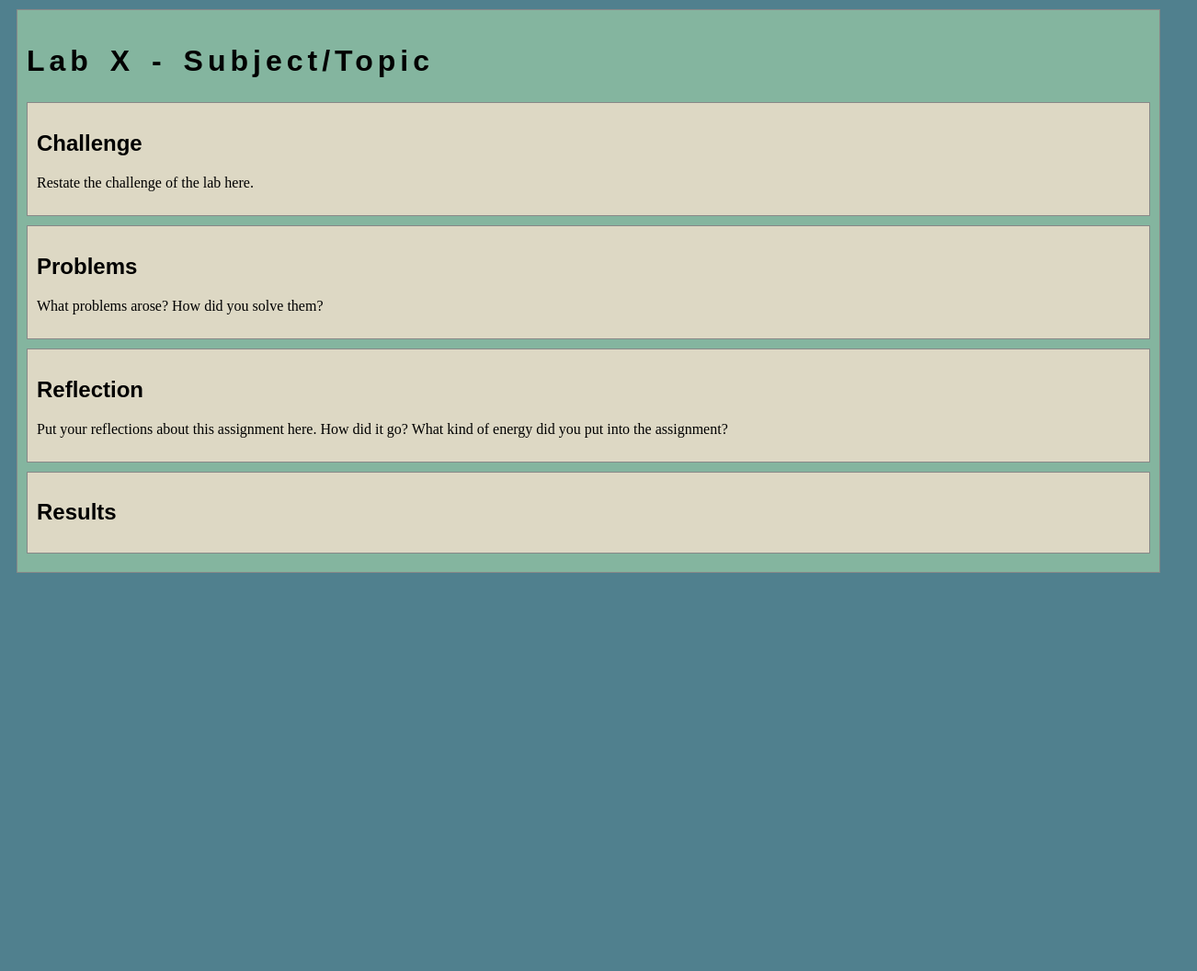
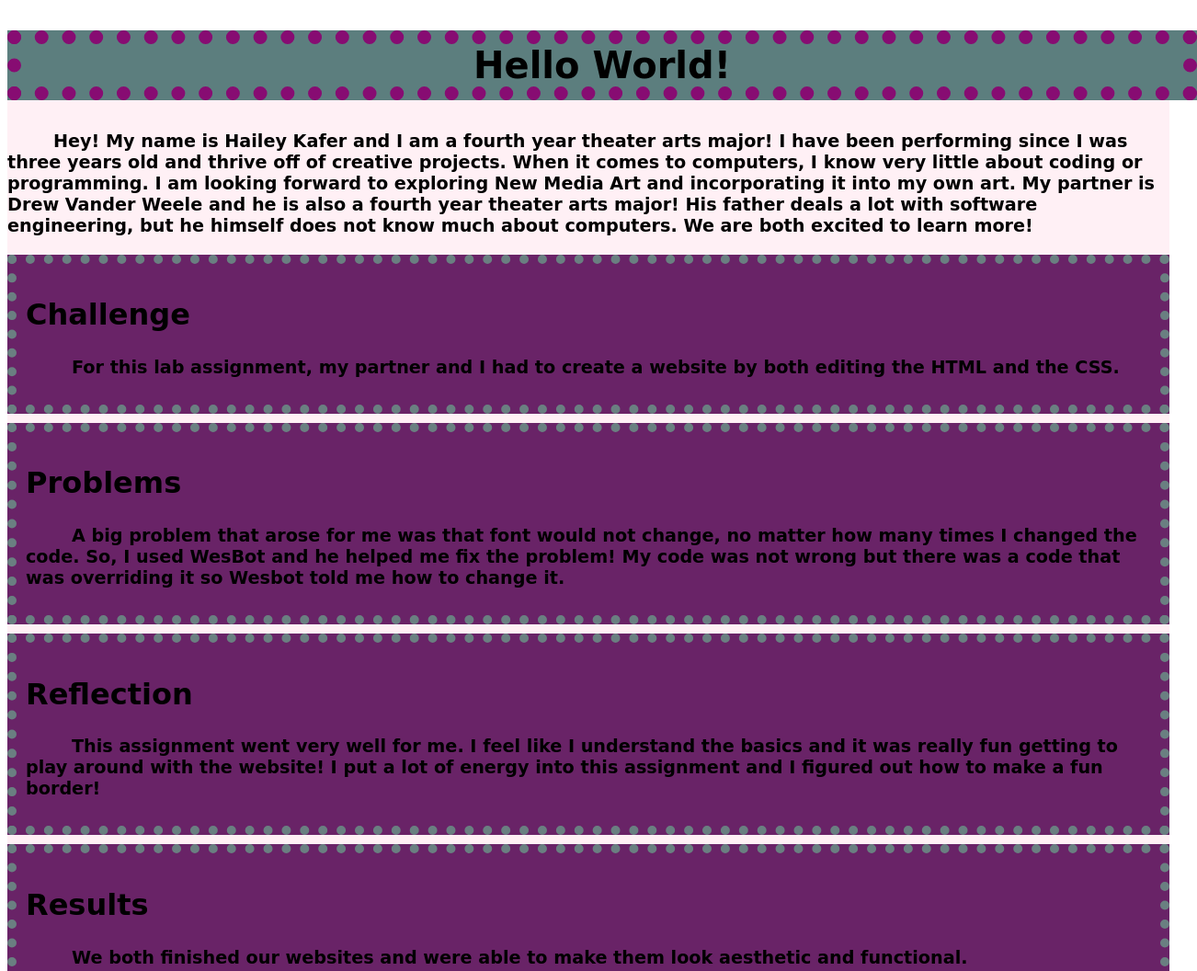
Before and after one commit to hkafer/art101, a plain HTML site: page lab2/index.html in a window 1280 px wide. Shown: the top 1056 px of the page at 92% size, 1302 px wide, since content can reach past the window. Before the commit the page ends 800 px from the top, so only its background shows below. Drawn offline with nearby package versions, Linux system fonts and the light colour scheme.

Commit message:
oct 9 2024

```diff
--- a/lab2/css/lab.css
+++ b/lab2/css/lab.css
@@ -1,9 +1,37 @@
 /* Here we can set styles for this lab page that we don't want to effect others pages */
 
 /* the period in a CSS selector selects an element by class, e.g., class="minor-section" */
+
+h1{
+    width: 100%;
+    font-size: 250%;
+    font-family: cursive;
+    text-align: center;
+    align-items: center;
+    background-color: rgb(92, 126, 126);
+    border: dotted 15px rgb(135, 12, 114);
+    }
+p{
+  text-indent: 50px;
+  font-size: larger;
+  font-family: cursive;
+}
+
+#content{
+  font-weight: bold;
+  color: #000000;
+  background-color: lavenderblush;
+}
+
 .minor-section {
-    padding: 10px;
-    margin-bottom: 10px;
-    border: solid 1px #888;
-    background-color: #DDD8C4;
-  }
+  padding: 10px;
+  margin-bottom: 10px;
+  border: dotted 10px #6a7f81;
+  background-color: #692367;
+  font-family: fantasy;
+}
+h2{
+  font-size: 200%;
+  font-family: cursive;
+  font-weight: bolder;
+}
--- a/lab2/index.html
+++ b/lab2/index.html
@@ -2,18 +2,14 @@
 <html>
 <head>
 	<!-- This title is used for tabs and bookmarks -->
-	<title>Lab X - Subject/Topic</title>
-
+	<title>Lab 2: HTML & CSS</title>
 	<!-- Use UTF character set, a good idea with any webpage -->
   	<meta charset="UTF-8" />
 	<!-- Set viewport so page remains consistently scaled w narrow devices -->
   	<meta name="viewport" content="width=device-width, initial-scale=1.0" />
-
 	<!-- Include a sitewide CSS file for consistent styling across the site -->
-	<link rel="stylesheet" type="text/css" href="../css/site.css">
 	<!-- Lab-specifc CSS file for any special styling of this particular page -->
 	<link rel="stylesheet" type="text/css" href="css/lab.css">
-
 	<!-- load jQuery library to make javascript easier (must be above our lab js)-->
 	<script src="https://code.jquery.com/jquery-3.6.4.min.js"></script>
 	<!-- Link to javascript file - DEFER waits until all elements are rendered -->
@@ -23,24 +19,39 @@
 	<!-- Style this page by changing the CSS in ../css/site.css or css/lab.css -->
 	<main id="content">
 		<section>
-			<h1>Lab X - Subject/Topic</h1>
+			<div id="heading">
+				<h1>Hello World!</h1>
+			</div>
+				<div id="body">
+				</div>
+					<p> Hey! My name is Hailey Kafer and I am a fourth year theater arts major!
+						I have been performing since I was three years old and thrive off of creative projects.
+						When it comes to computers, I know very little about coding or programming.
+						I am looking forward to exploring New Media Art and incorporating it into my own art.
+						My partner is Drew Vander Weele and he is also a fourth year theater arts major!
+						His father deals a lot with software engineering, but he himself does not know much
+						about computers. We are both excited to learn more! </p>
+
+
+
 			<div class="minor-section">
 					<h2>Challenge</h2>
-					<p>Restate the challenge of the lab here.</p>
+					<p>For this lab assignment, my partner and I had to create a website by both editing the HTML and the CSS.</p>
 			</div>
 
 			<div class="minor-section">
 					<h2>Problems</h2>
-					<p>What problems arose? How did you solve them? </p>
+					<p>A big problem that arose for me was that font would not change, no matter how many times I changed the code. So, I used WesBot and he helped me fix the problem! My code was not wrong but there was a code that was overriding it so Wesbot told me how to change it.  </p>
 			</div>
 
 			<div class="minor-section">
 					<h2>Reflection</h2>
-					<p>Put your reflections about this assignment here. How did it go? What kind of energy did you put into the assignment? </p>
+					<p>This assignment went very well for me. I feel like I understand the basics and it was really fun getting to play around with the website! I put a lot of energy into this assignment and I figured out how to make a fun border!</p>
 			</div>
 
 			<div class="minor-section">
 					<h2>Results</h2>
+					<p>We both finished our websites and were able to make them look aesthetic and functional.</p>
 					<div id="output"></div>
 			</div>
 		</section>
```
